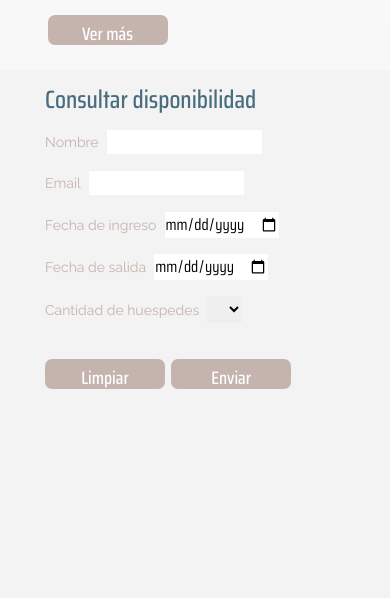
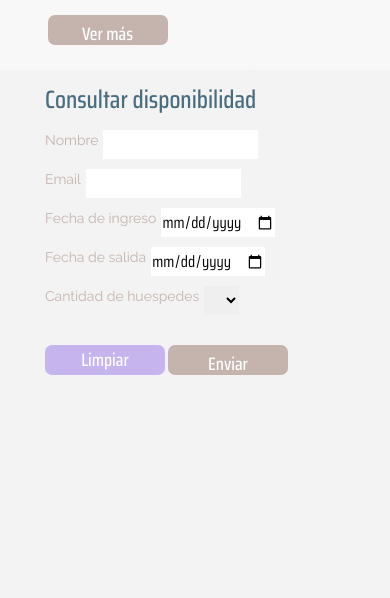
Before and after one commit to nadiacorb/ideacorbalan, a website: page index.html in a window 390 px wide. Shown: the part 2100-2698 px from the top of the page. Drawn offline with nearby package versions, Linux system fonts and the light colour scheme.

Commit message:
se agrega extend

```diff
--- a/index.html
+++ b/index.html
@@ -217,7 +217,7 @@
                                 </select>
                             </div>
                             <div class="form__item">
-                                <input type="reset" value="Limpiar" class="btn bordeCurvo btn-secondary text-white">
+                                <input type="reset" value="Limpiar" class="bordeCurvo btn-secondary text-white btn--reset">
                                 <input type="submit" value="Enviar" class="btn bordeCurvo btn-secondary text-white">
                             </div>
                         </div>
--- a/scss/style.scss
+++ b/scss/style.scss
@@ -100,7 +100,6 @@ ul{
 
 /****************** MOBILE ********************/
 
-@media screen and (max-width: 1024px) {
 
 /* GENERAL */
 
@@ -119,6 +118,13 @@ ul{
 .btn:hover {
     background-color: #856C5B;
 }
+
+.btn--reset {
+@extend .btn;
+background-color: #C5B4EE;
+}
+
+@media screen and (max-width: 1024px) {
 
 /* GRID */
 
@@ -439,6 +445,7 @@ background-attachment: $background-attachment;
 
 .form__item {
     margin-bottom: 10px;
+    display: flex;
 }
 
 form {
```
Also changed, not shown: css/style.css.
